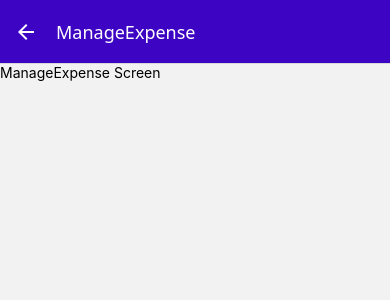
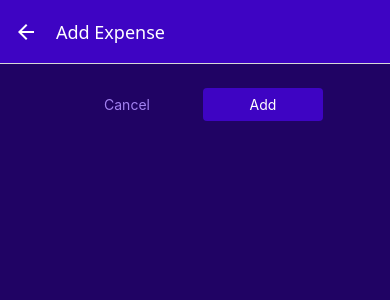
Before and after one commit to aaronjpark/ExpenseTrackerApp, a React Native app: screen /ManageExpense in a window 390 px wide. Shown: the top 300 px of the page. Built offline with nearby package versions, Linux system fonts and the light colour scheme.

Commit message:
Enhance ManageExpense screen with editing functionality and add reusable Button component

```diff
--- a/components/ExpensesOutput/ExpenseItem.js
+++ b/components/ExpensesOutput/ExpenseItem.js
@@ -5,11 +5,13 @@ import { getFormattedDate } from "../../util/date";
 
 import { GlobalStyles } from "../../constants/styles";
 
-function ExpenseItem({ description, amount, date }) {
+function ExpenseItem({ id, description, amount, date }) {
   const navigation = useNavigation();
 
   function expensePressHandler() {
-    navigation.navigate("ManageExpense");
+    navigation.navigate("ManageExpense", {
+      expenseId: id,
+    });
   }
 
   return (
--- /dev/null
+++ b/components/UI/Button.js
@@ -0,0 +1,42 @@
+import { View, Text, Pressable, StyleSheet } from "react-native";
+
+import { GlobalStyles } from "../../constants/styles";
+
+function Button({ children, onPress, mode, style }) {
+  return (
+    <View style={style}>
+      <Pressable onPress={onPress} style={({ pressed }) => pressed && styles.pressed}>
+        <View style={[styles.button, mode === "flat" && styles.flat]}>
+          <Text style={[styles.buttonText, mode === "flat" && styles.flatText]}>
+            {children}
+          </Text>
+        </View>
+      </Pressable>
+    </View>
+  );
+}
+
+export default Button;
+
+const styles = StyleSheet.create({
+  button: {
+    borderRadius: 4,
+    padding: 8,
+    backgroundColor: GlobalStyles.colors.primary500,
+  },
+  flat: {
+    backgroundColor: "transparent",
+  },
+  buttonText: {
+    color: "white",
+    textAlign: "center",
+  },
+  flatText: {
+    color: GlobalStyles.colors.primary200,
+  },
+  pressed: {
+    opacity: 0.75,
+    backgroundColor: GlobalStyles.colors.primary100,
+    borderRadius: 4,
+  },
+});
--- a/screens/ManageExpense.js
+++ b/screens/ManageExpense.js
@@ -1,7 +1,73 @@
-import { Text } from 'react-native';
+import { View, StyleSheet } from "react-native";
+import { useLayoutEffect } from "react";
 
-function ManageExpense() {
-  return <Text>ManageExpense Screen</Text>
+import { GlobalStyles } from "../constants/styles";
+
+import IconButton from "../components/UI/IconButton";
+import Button from "../components/UI/Button";
+
+function ManageExpense({ route, navigation }) {
+  const editedExpenseId = route.params?.expenseId;
+  const isEditing = !!editedExpenseId;
+
+  useLayoutEffect(() => {
+    navigation.setOptions({
+      title: isEditing ? "Edit Expense" : "Add Expense",
+    });
+  }, [navigation, isEditing]);
+
+  function deleteExpenseHandler() {}
+
+  function cancelHandlers() {}
+
+  function confirmHandler() {}
+
+  return (
+    <View style={styles.container}>
+      <View style={styles.buttons}>
+        <Button style={styles.button} mode="flat" onPress={cancelHandlers}>
+          Cancel
+        </Button>
+        <Button style={styles.button} onPress={confirmHandler}>
+          {isEditing ? "Update" : "Add"}
+        </Button>
+      </View>
+      {isEditing && (
+        <View style={styles.deleteContainer}>
+          <IconButton
+            icon="trash"
+            color={GlobalStyles.colors.error500}
+            size={36}
+            onPress={deleteExpenseHandler}
+          />
+        </View>
+      )}
+    </View>
+  );
 }
 
 export default ManageExpense;
+
+const styles = StyleSheet.create({
+  container: {
+    flex: 1,
+    padding: 24,
+    backgroundColor: GlobalStyles.colors.primary800,
+  },
+  buttons: {
+    flexDirection: "row",
+    justifyContent: "center",
+    alignItems: "center",
+  },
+  button: {
+    minWidth: 120,
+    marginHorizontal: 8,
+  },
+  deleteContainer: {
+    marginTop: 16,
+    padding: 8,
+    borderTopWidth: 2,
+    borderTopColor: GlobalStyles.colors.primary200,
+    alignItems: "center",
+  },
+});
```
